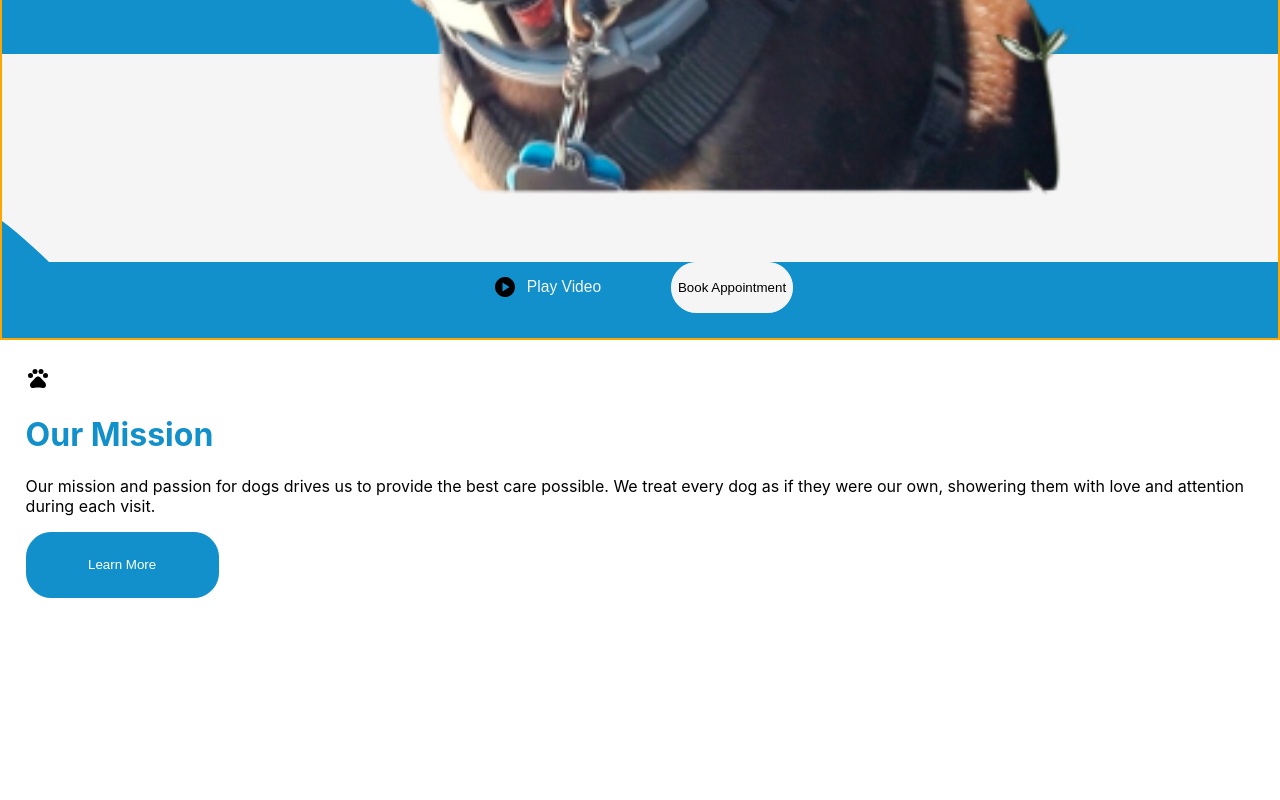
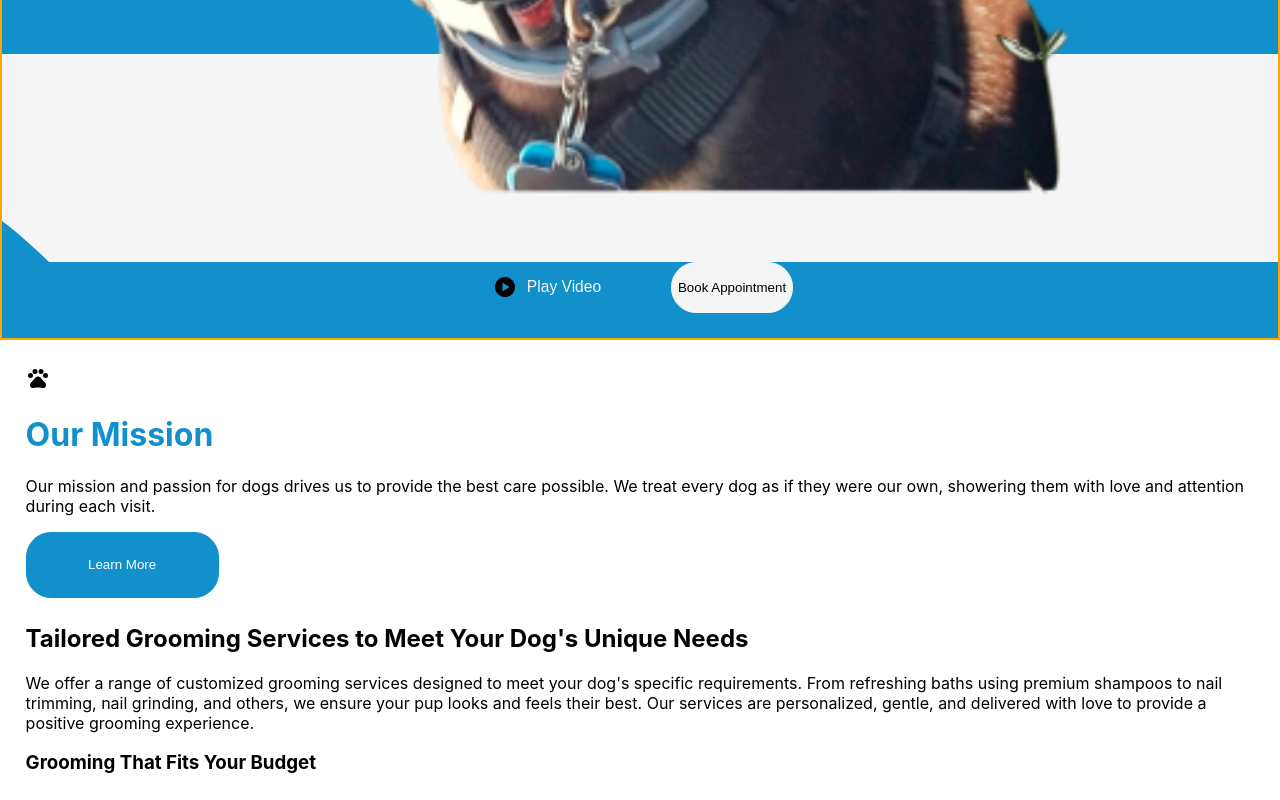
Before and after one commit to Parrasite9/peachyCleanPaws, a React (Create React App) app: page / in a window 1280 px wide. Shown: the part 1311-2111 px from the top of the page. Before the commit the page ends 1935 px from the top, so only its background shows below. Built offline with nearby package versions, Linux system fonts and the light colour scheme.

Commit message:
Servies component and css has been created. Basic information has been inputed at this time.

```diff
--- a/src/components/Home/Home.js
+++ b/src/components/Home/Home.js
@@ -2,6 +2,7 @@ import React from 'react'
 import Hero from './Hero'
 import Navbar from '../Navbar'
 import Mission from './Mission'
+import Services from './Services'
 
 function Home() {
   return (
@@ -9,6 +10,7 @@ function Home() {
       <Navbar />
       <Hero />
       <Mission />
+      <Services />
     </div>
   )
 }
--- /dev/null
+++ b/src/components/Home/Services.js
@@ -0,0 +1,32 @@
+import React from 'react'
+import '../../css/Home/Services.css'
+function Services() {
+  return (
+    <div className='services'>
+      {/* <h1>Services</h1> */}
+
+      <div className="services__Title">
+        <h2>Tailored Grooming Services to Meet Your Dog's Unique Needs</h2>
+      </div>
+
+      <div className="services__body">
+        <p>
+        We offer a range of customized grooming services designed to meet
+        your dog's specific requirements. From refreshing baths using premium
+        shampoos to nail trimming, nail grinding, and others, we ensure your pup
+        looks and feels their best. Our services are personalized, gentle, and
+        delivered with love to provide a positive grooming experience.
+        </p>
+      </div>
+
+      <div className="pricing__section">
+        <div className="pricing__title">
+            <h3>Grooming That Fits Your Budget</h3>
+        </div>
+      </div>
+
+    </div>
+  )
+}
+
+export default Services
--- /dev/null
+++ b/src/css/Home/Services.css
@@ -0,0 +1,3 @@
+.services  {
+    margin: 2%;
+}
```
